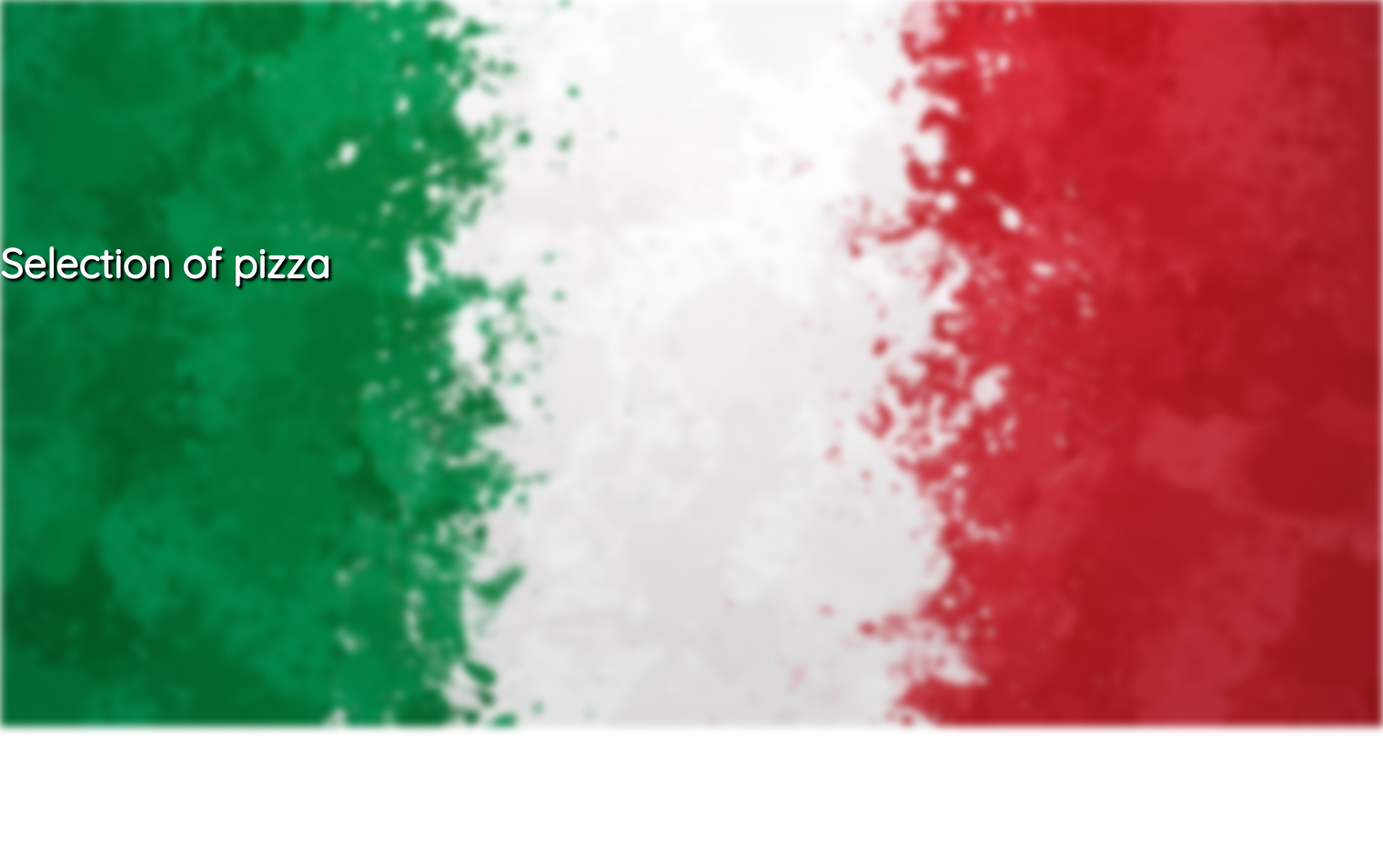
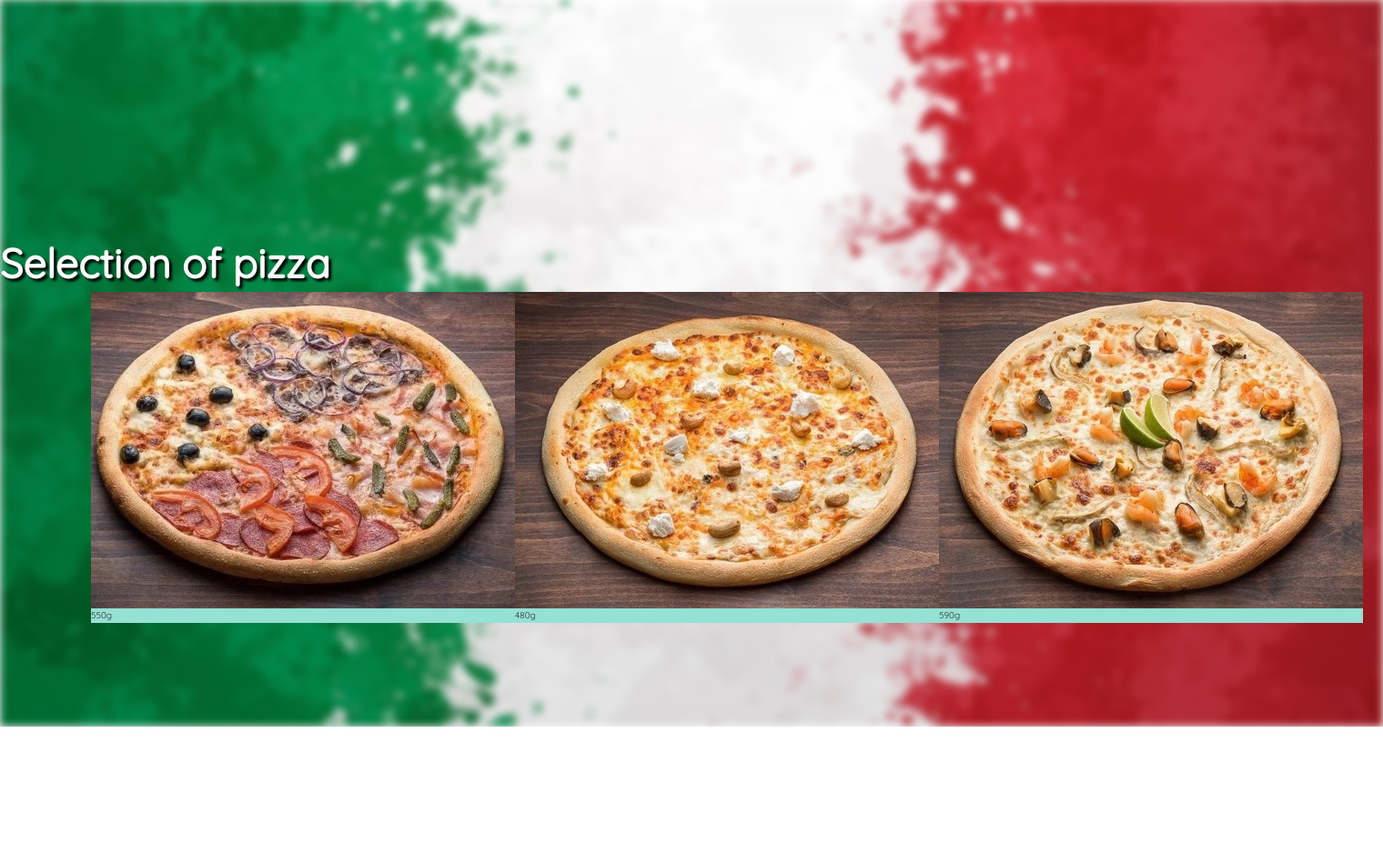
Before and after one commit to youngthomas123/PizzaShop, a Flask app: page / in a window 1520 px wide. Shown: the part 801-1750 px from the top of the page at 91% size. After the commit the page ends 1600 px from the top, so only its background shows below. Run offline with Flask 2, Linux system fonts and the light colour scheme.

Commit message:
Artem5.0

```diff
--- a/static/css/style.css
+++ b/static/css/style.css
@@ -152,10 +152,90 @@ h1, h2, h3, h4, h5, h6{
 	color: #fff;
 }
 
+
+/* GRID REMASTERED */
+
 .grid{
+	display: flex;
+	justify-content: space-between;
+	margin-right: 100px;
+    margin-left: 100px;
+	position: absolute;
+    right: 0;
+    bottom: -686px;
+    left: 0;
+    z-index: 1000;
+}
+
+.grid__item{
+	width: 466px;
+	position: relative;
+	background-color: #95e1d3;
+}
+
+.grid__item:hover .grid__image{
+	transform: translate3d(-30px, -30px, 0);
+}
+
+.grid__item:hover .grid__image img{
+	opacity: .1;
+}
+
+.grid__item:hover .grid__text{
+	opacity: 1;
+}
+
+
+.grid__image img{
+	display: block;
+	transition: opacity .1s linear;
+}
+
+.grid__image{
+	background: linear-gradient(to bottom, #f38181, #fce38a);
+	transition: transform .1s linear;
+}
+
+.grid__text{
 	width: 100%;
-	height: 100vh;
-	margin: 0 auto;
+	font-family: 'Quicksand', sans-serif;
+	font-size: 25px;
+	color:#fff;
+	text-transform: uppercase;
+	font-weight: 400;
+	text-align: center;
+	opacity: 0;
 	position: absolute;
-	padding-top: 150px;
+	top: 50%;
+	left: 0;
+	z-index: 2;
+	transform: translate3d(0, -50%, 0);
+	transition: opacity .1s linear;
 }
+
+/* GRID */
+/*
+.gridboxes{
+	display: grid;
+	grid-gap:30px;
+	grid-template-columns: repeat(auto-fit,minmax(200px,1fr));
+	justify-items: center;
+	width: 100%;
+    top: 1257px;
+    right: 500px;
+    left: 0px;
+    z-index: 1000;
+    position: absolute;
+}
+#line1{
+	grid-template-columns: repeat(3,1fr);
+}
+
+.box{
+	height: 347px; width: 100%;
+}
+
+#box1{
+	background: url('pizza_1.jpg') center no-repeat;
+}
+*/
--- a/templates/index.html
+++ b/templates/index.html
@@ -38,17 +38,37 @@
                 </div>
         </div>
 </header>
+
 <div class="grid">
+        <div class="grid__item">
+                <div class="grid__image">
+                        <img src="{{ url_for('static', filename='css/pizza_1.jpg') }}">
+                </div>
+                <div class="grid__text">4 Meats pizza</div>
+                <div class="grid__text__down">550g</div>
+        </div>
 
+        <div class="grid__item">
+                <div class="grid__image">
+                        <img src="{{ url_for('static', filename='css/pizza_2.jpg') }}">
+                </div>
+                <div class="grid__text">Cheese mix</div>
+                <div class="grid__text__down">480g</div>
+        </div>
+
+        <div class="grid__item">
+                <div class="grid__image">
+                        <img src="{{ url_for('static', filename='css/pizza_3.jpg') }}">
+                </div>
+                <div class="grid__text">Luigi's special</div>
+                <div class="grid__text__down">590g</div>
+        </div>
 </div>
+
+<!--
+<div class="gridboxes" id ="line1">
+        <div class="box" id="box1"></div>
+</div>
+-->
 <div class="under__intro">
 </div>
-<!-- <div class="container_2">
-        <div class="under__intro">
-                <div class="intro__text">
-                        <h1>Pizza</h1>
-                </div>
-        </div>
-</div>
-</body>
-</html> -->
```
Also changed, not shown: static/css/pizza_1.jpg, static/css/pizza_2.jpg (added), static/css/pizza_3.jpg (added).
